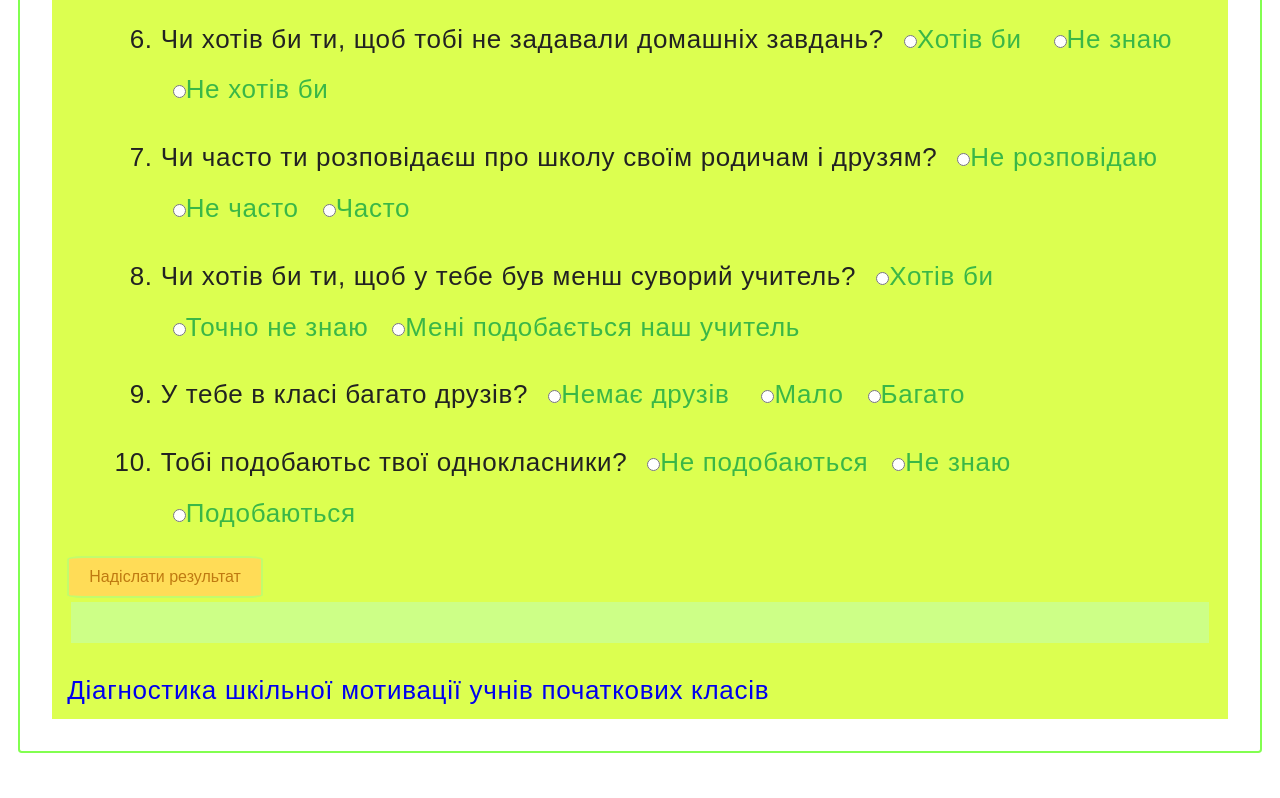
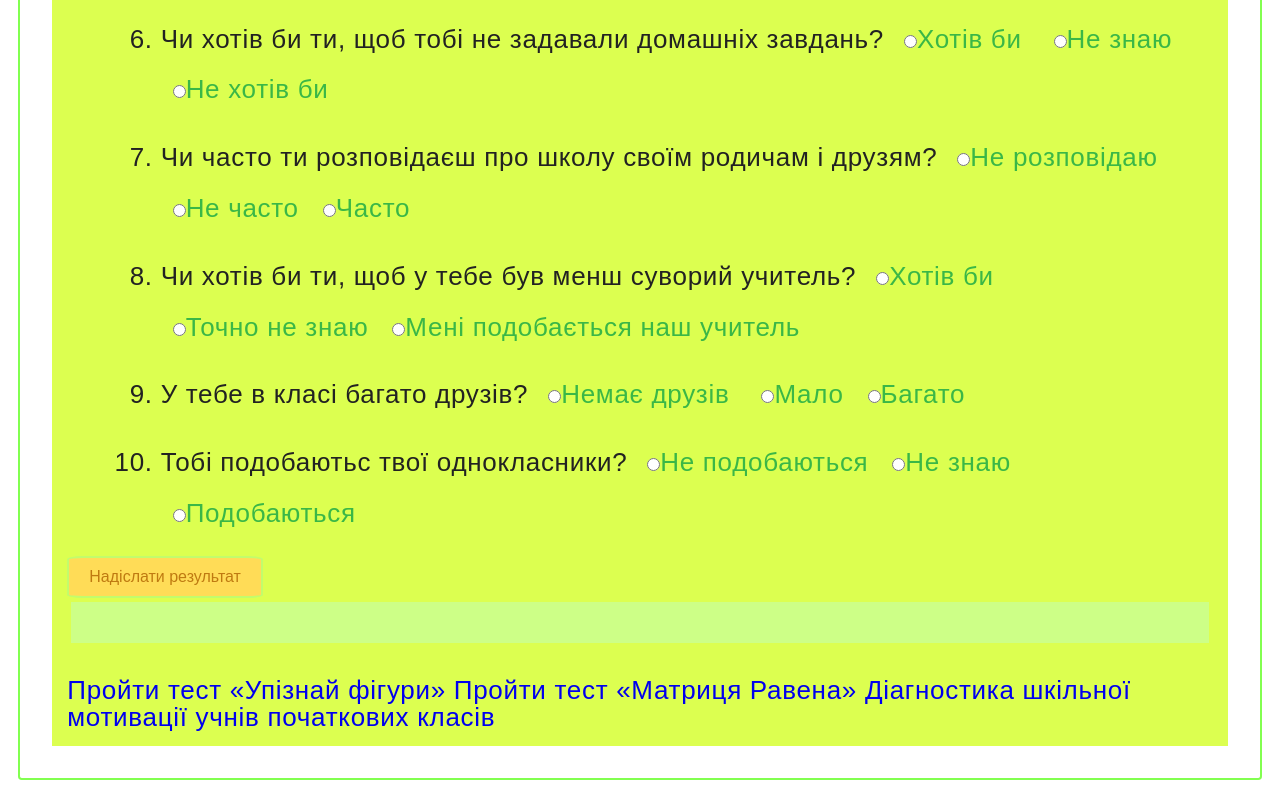
Before and after one commit to darinadgc/cognitive_skills, a plain HTML site: page index.html in a window 1280 px wide. Shown: the part 737-1535 px from the top of the page. Before the commit the page ends 1508 px from the top, so only its background shows below. Drawn offline with Linux system fonts and the light colour scheme.

Commit message:
Update index.html

```diff
--- a/index.html
+++ b/index.html
@@ -60,8 +60,8 @@
 	</main>
 	<footer>
 	<nav>
-<!-- <a href="upiznay_fihury.html" class="test-link">Пройти тест «Упізнай фігури»</a>
-<a href="matrytsya_ravena.html" class="test-link">Пройти тест «Матриця Равена»</a> -->
+<a href="upiznay_fihury.html" class="test-link">Пройти тест «Упізнай фігури»</a>
+<a href="matrytsya_ravena.html" class="test-link">Пройти тест «Матриця Равена»</a>
 <a class="source-link" href="https://yak.koshachek.com/articles/test-na-temu-diagnostika-shkilnoi-motivacii-uchniv.html">Діагностика шкільної мотивації учнів початкових класів</a>
 	</nav>
 	</footer>
```
